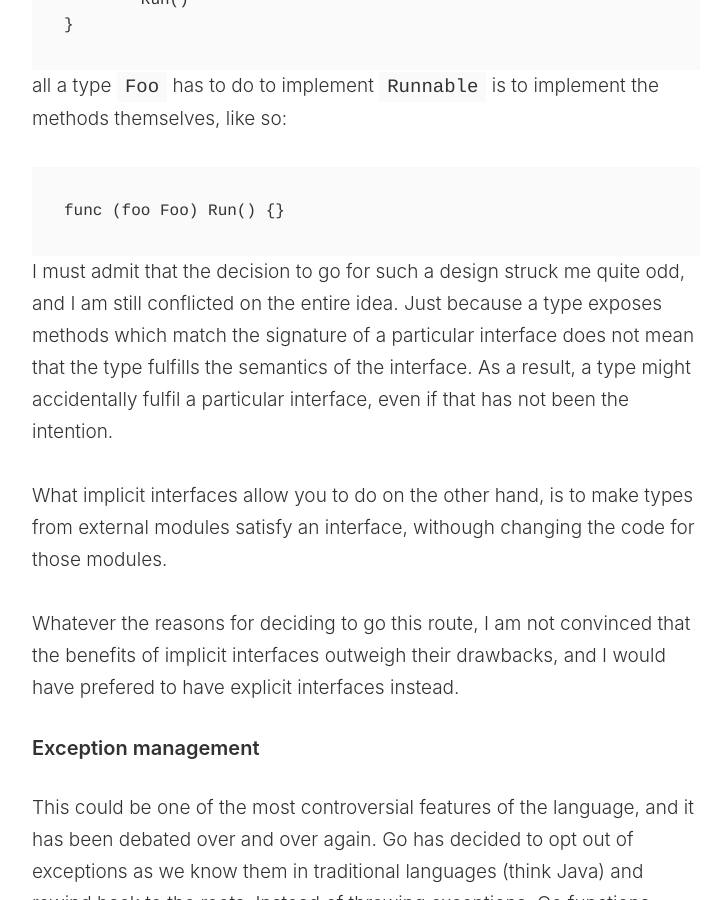
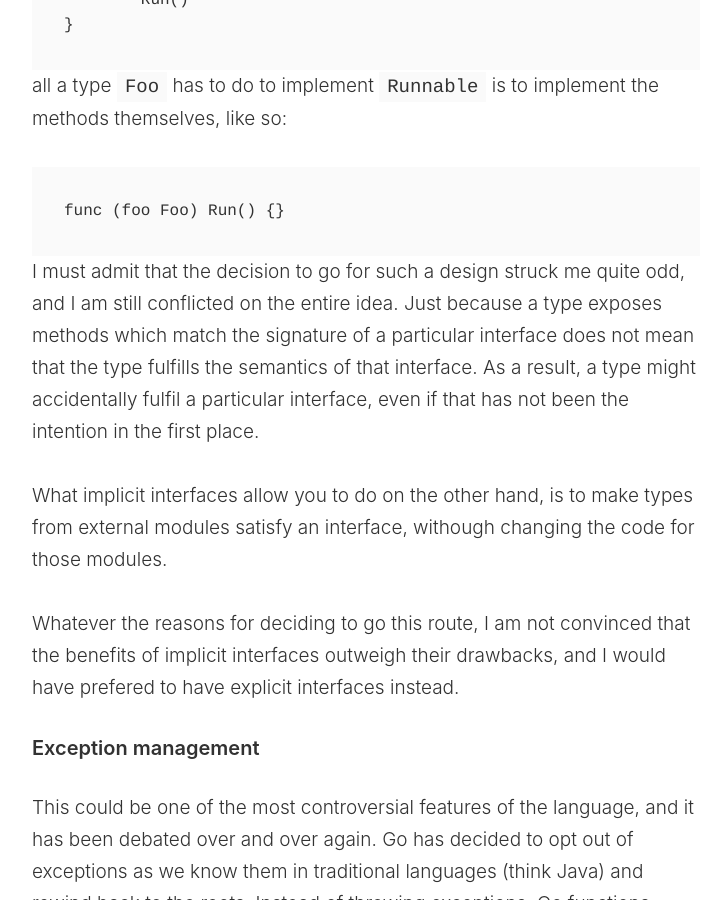
Before and after one commit to fpetkovski/fpetkovski.github.io, a Jekyll site: the page built from _posts/2019-01-16-my-impression-of-golang.markdown, in a window 1280 px wide and 900 px high, scrolled down 3098 px. Shown: the whole window, without its empty margins (274-1001 px from the left). Built offline with Jekyll 4.4.1, drawn with Linux system fonts in a browser that asks for light colours.

Commit message:
Change wording

````diff
--- a/_posts/2019-01-16-my-impression-of-golang.markdown
+++ b/_posts/2019-01-16-my-impression-of-golang.markdown
@@ -67,7 +67,7 @@ func (foo Foo) Run() {}
 ```
 
 I must admit that the decision to go for such a design struck me quite odd, and I am still conflicted on the entire idea.
-Just because a type exposes methods which match the signature of a particular interface does not mean that the type fulfills the semantics of the interface. As a result, a type might accidentally fulfil a particular interface, even if that has not been the intention.
+Just because a type exposes methods which match the signature of a particular interface does not mean that the type fulfills the semantics of that interface. As a result, a type might accidentally fulfil a particular interface, even if that has not been the intention in the first place.
 
 What implicit interfaces allow you to do on the other hand, is to make types from external modules satisfy an interface, withough changing the code for those modules.
 
````
